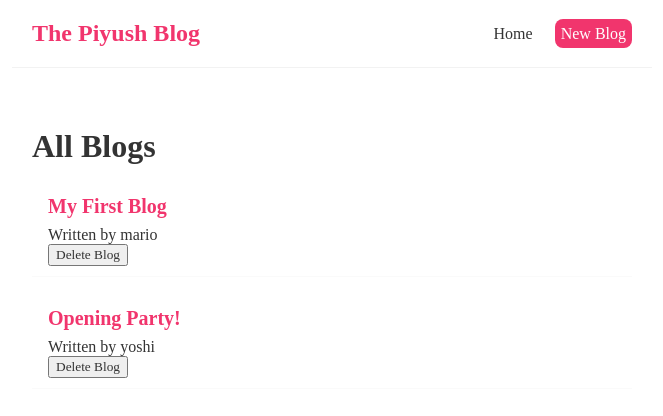
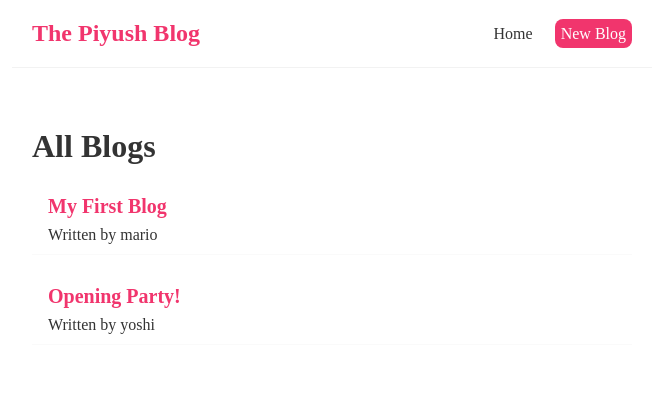
Before and after one commit to konpeeyush/Web-Development, a React (Create React App) app in the folder ReactTutorials/piyushblog/: page / in a window 1280 px wide. Shown: the top 416 px of the page, without its empty margins (308-971 px from the left). Built offline with nearby package versions, Linux system fonts and the light colour scheme; data requests are answered from the project's data file; a web font is replaced by a local one.

Commit message:
Lesson 20
Making our custom hook.

```diff
--- a/ReactTutorials/piyushblog/src/BlogList.js
+++ b/ReactTutorials/piyushblog/src/BlogList.js
@@ -7,7 +7,6 @@
                 <div className="blog-preview" key={blog.id}>
                     <h2>{blog.title}</h2>
                     <p>Written by {blog.author}</p>
-                    <button onClick={() => handleDelete(blog.id)}>Delete Blog</button>
                 </div>
             ))}
         </div>
--- a/ReactTutorials/piyushblog/src/Home.js
+++ b/ReactTutorials/piyushblog/src/Home.js
@@ -1,39 +1,13 @@
 import { useState, useEffect } from 'react';
 import BlogList from './BlogList';
+import useFetch from './useFetch';
 const Home = () => {
-    const [blogs, setBlogs] = useState(null);
-
-    const [name, setName] = useState('mario');
-
-    const [isPending, setIsPending] = useState(true);
-
-
-    const handleDelete = (id) => {
-        const newBlogs = blogs.filter(blog => blog.id !== id);
-        setBlogs(newBlogs);
-    }
-
-    useEffect(() => {
-        setTimeout(() => {
-            fetch('http://localhost:8000/blogs')
-                .then(res => {
-                    return res.json();
-                })
-                .then(data => {
-                    setBlogs(data);
-                    setIsPending(false);
-                })
-                .catch(err => {
-                    console.log(err.message);
-                });
-        }, 1000);
-
-    }, []);
+    const { data:blogs, loading:isPending, error, fetchData } = useFetch('http://localhost:8000/blogs');
 
     return (
         <div className="home">
             {isPending && <div>Loading..</div>}
-            {blogs && <BlogList blogs={blogs} title="All Blogs" handleDelete={handleDelete} />}
+            {blogs && <BlogList blogs={blogs} title="All Blogs"/>}
         </div>
 
     );
--- /dev/null
+++ b/ReactTutorials/piyushblog/src/useFetch.js
@@ -0,0 +1,31 @@
+import { useState, useEffect } from "react";
+const useFetch = (url) => {
+    const [data, setData] = useState(null);
+    const [isPending, setIsPending] = useState(true);
+    const [error, setError] = useState(null);
+
+    useEffect(() => {
+        setTimeout(() => {
+            fetch(url)
+                .then(res => {
+                    if (!res.ok) { // error coming back from server
+                        throw Error('could not fetch the data for that resource');
+                    }
+                    return res.json();
+                })
+                .then(data => {
+                    setIsPending(false);
+                    setData(data);
+                    setError(null);
+                })
+                .catch(err => {
+                    // auto catches network / connection error
+                    setIsPending(false);
+                    setError(err.message);
+                })
+        }, 1000);
+    }, [url])
+
+    return { data, isPending, error };
+}
+export default useFetch;
```
